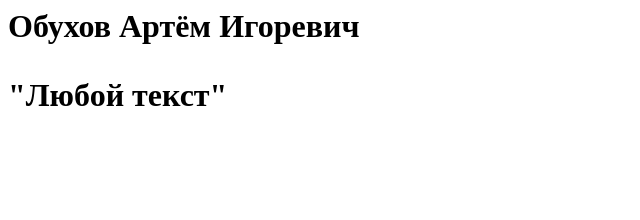
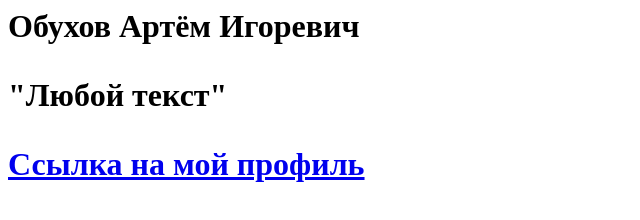
Before and after one commit to Artemiussssss/MyLab, a plain HTML site: page index.html in a window 1280 px wide. Shown: the whole page, without its empty margins (0-640 px from the left). Drawn offline with Linux system fonts and the light colour scheme.

Commit message:
Добавление ссылки на профиль

```diff
--- a/index.html
+++ b/index.html
@@ -5,5 +5,6 @@
 	<body>
 		<h1>Обухов Артём Игоревич<h1>
 		<p>"Любой текст"</p>
+		<a href="https://portal.edu.asu.ru/user/profile.php?id=34926">Ссылка на мой профиль</a>
     </body>
 </html>
```
